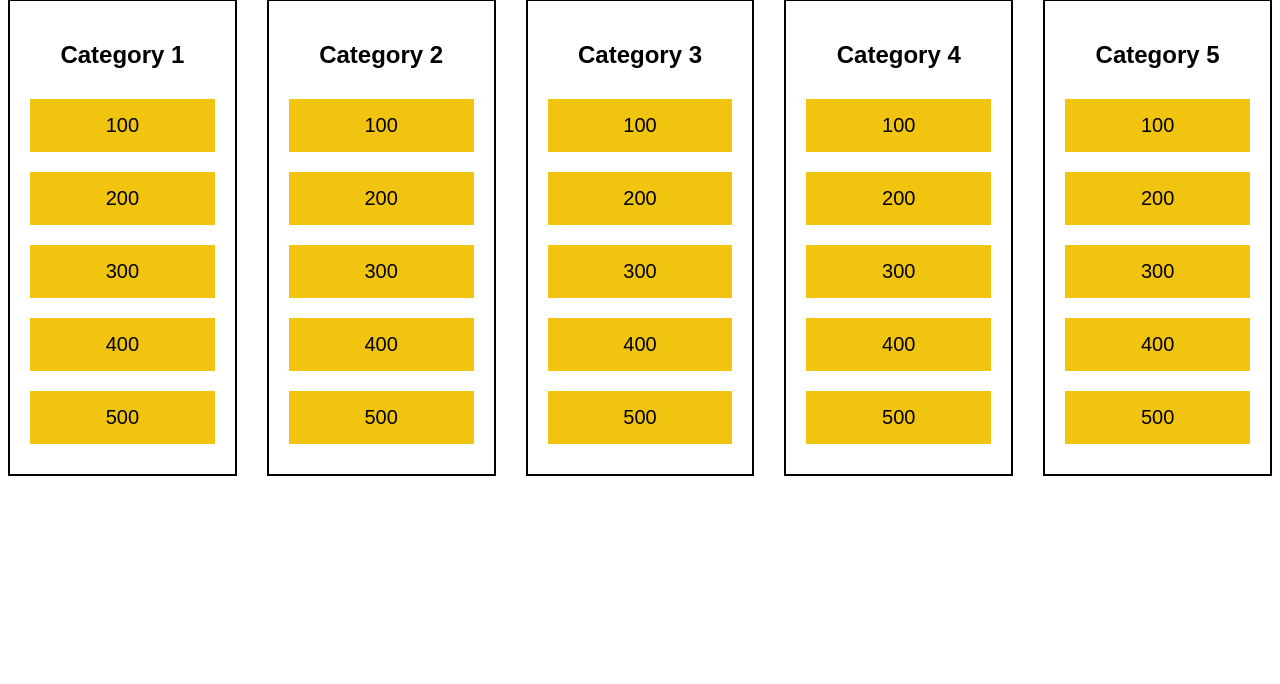
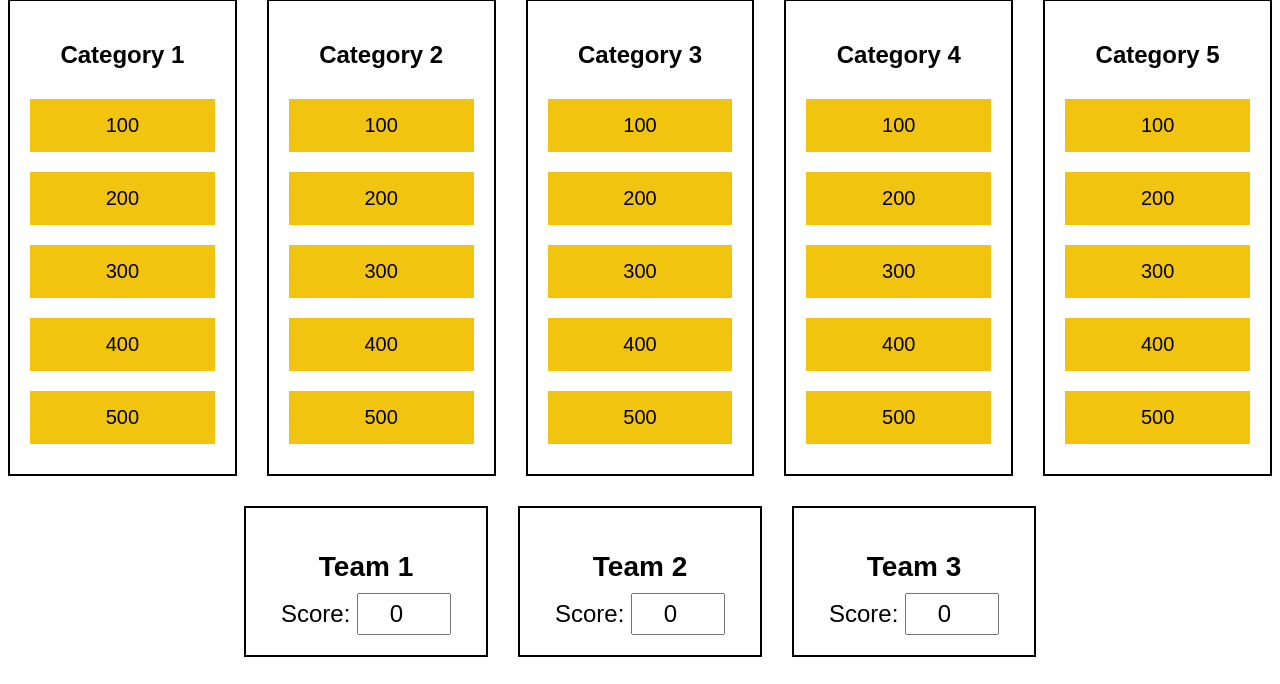
Before and after one commit to tomjyguo/jeopardy, a Flask app: page / in a window 1280 px wide. Shown: the part 116-800 px from the top of the page. Run offline with Flask 3, Linux system fonts and the light colour scheme.

Commit message:
Added point system for teams

```diff
--- a/static/style.css
+++ b/static/style.css
@@ -73,3 +73,30 @@ a {
     display: inline-block;
     text-decoration: none;
 }
+
+.team-scores {
+    display: flex;
+    justify-content: center;
+    margin-top: 30px;
+    gap: 30px;
+}
+
+.team {
+    text-align: center;
+    font-size: 24px;
+    border: 2px solid #000;
+    padding: 20px;
+    width: 200px;
+}
+
+.team h2 {
+    font-size: 28px;
+    margin-bottom: 10px;
+}
+
+input[type="number"] {
+    font-size: 24px;
+    padding: 5px;
+    width: 80px;
+    text-align: center;
+}
--- a/templates/index.html
+++ b/templates/index.html
@@ -20,52 +20,24 @@
         {% endfor %}
     </div>
 
-    <div id="question-modal" style="display: none;">
-        <p id="question-text"></p>
-        <input type="text" id="answer-input" placeholder="Your answer">
-        <button id="submit-answer">Submit</button>
+    <div class="team-scores">
+        <div class="team">
+            <h2>Team 1</h2>
+            <label for="team1-score">Score:</label>
+            <input type="number" id="team1-score" value="0" step="100">
+        </div>
+
+        <div class="team">
+            <h2>Team 2</h2>
+            <label for="team2-score">Score:</label>
+            <input type="number" id="team2-score" value="0" step="100">
+        </div>
+
+        <div class="team">
+            <h2>Team 3</h2>
+            <label for="team3-score">Score:</label>
+            <input type="number" id="team3-score" value="0" step="100">
+        </div>
     </div>
-
-    <script type="text/javascript">
-        const questions = JSON.parse('{{ questions|tojson }}');
-
-        const questionButtons = document.querySelectorAll('.question');
-        let currentCategory = '';
-        let currentIndex = 0;
-
-        questionButtons.forEach(button => {
-            button.addEventListener('click', function() {
-                currentCategory = this.dataset.category;
-                currentIndex = this.dataset.index;
-
-                const questionText = questions[currentCategory][currentIndex].question;
-                document.getElementById('question-text').textContent = questionText;
-
-                document.getElementById('question-modal').style.display = 'block';
-            });
-        });
-
-        document.getElementById('submit-answer').addEventListener('click', function() {
-            const answer = document.getElementById('answer-input').value;
-            fetch('/check_answer', {
-                method: 'POST',
-                headers: { 'Content-Type': 'application/json' },
-                body: JSON.stringify({
-                    category: currentCategory,
-                    question_index: currentIndex,
-                    answer: answer
-                })
-            })
-            .then(response => response.json())
-            .then(data => {
-                if (data.correct) {
-                    alert('Correct!');
-                } else {
-                    alert('Wrong! The correct answer was: ' + data.correct_answer);
-                }
-                document.getElementById('question-modal').style.display = 'none';
-            });
-        });
-    </script>
 </body>
 </html>
```
